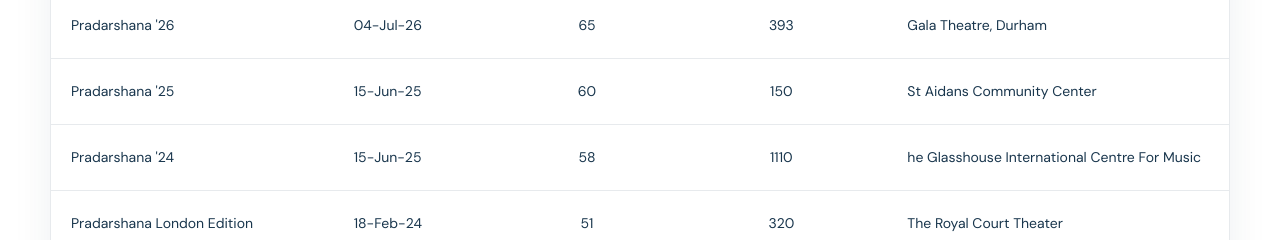
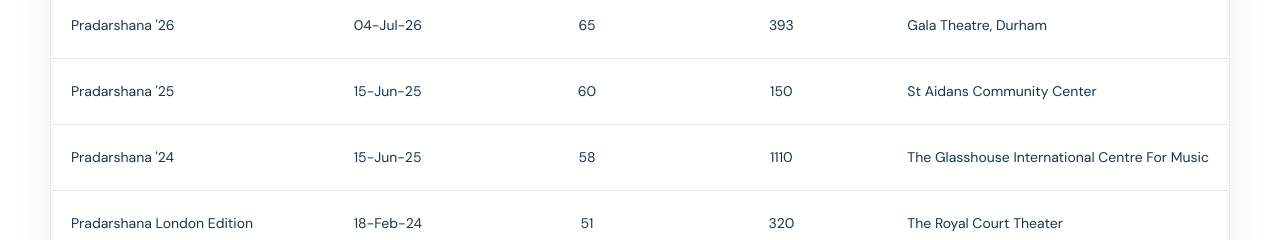
Before and after one commit to raagasudha-academy/raagasudha-website, a React (Vite) app: page /events in a window 1280 px wide. Shown: the part 1760-2000 px from the top of the page. Built offline with nearby package versions, Linux system fonts and the light colour scheme; no server answers.

Commit message:
chore fix typo

```diff
--- a/src/pages/Events.jsx
+++ b/src/pages/Events.jsx
@@ -49,7 +49,7 @@
         date: '15-Jun-25',
         students: '58',
         turnout: '1110',
-        venue: 'he Glasshouse International Centre For Music',
+        venue: 'The Glasshouse International Centre For Music',
     },
     {
         event: 'Pradarshana London Edition',
```
